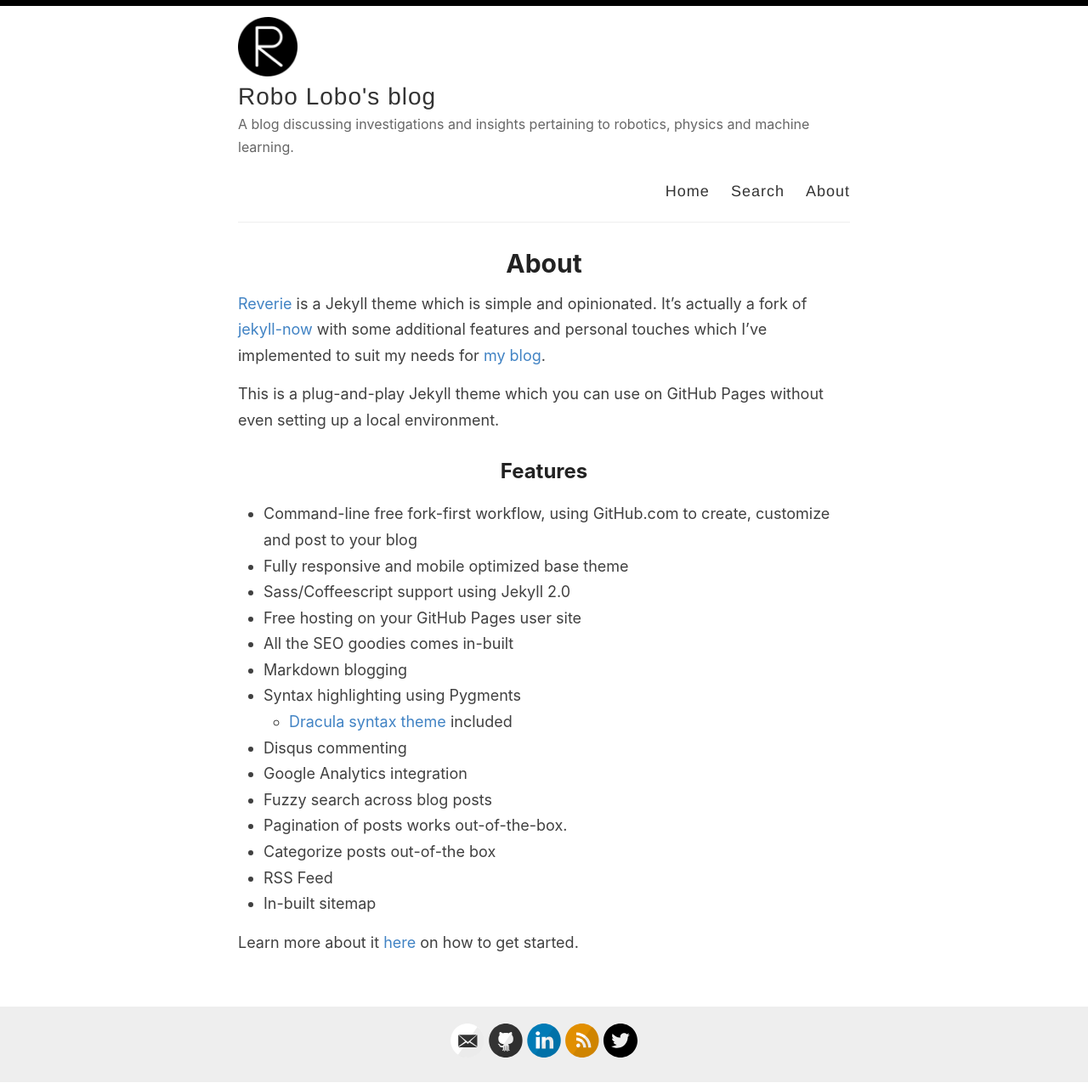
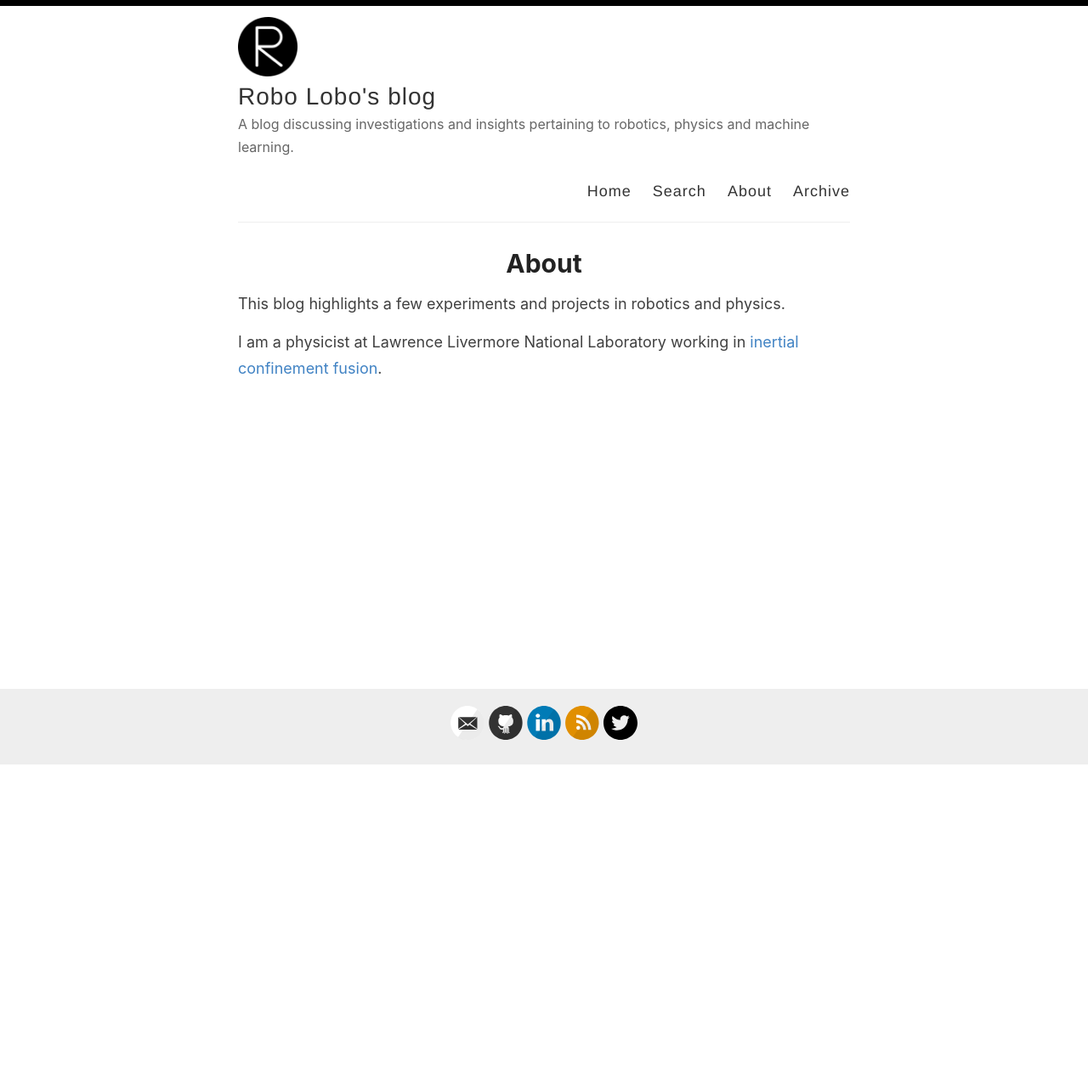
Before and after one commit to jdsalmonson/jdsalmonson.github.io, a Jekyll site: the page built from _pages/about.md, in a window 1280 px wide. Shown: the whole page at 85% size. Built offline with Jekyll 4.4.1, drawn with Linux system fonts in a browser that asks for light colours; after the commit the page ends 901 px from its top, so only the background shows below that.

Commit message:
some updates

```diff
--- a/_layouts/customjds.html
+++ b/_layouts/customjds.html
@@ -34,6 +34,7 @@
             <a href="{{ site.baseurl }}/">Home</a>
             <a href="{{ site.baseurl }}/search">Search</a>
             <a href="{{ site.baseurl }}/about">About</a>
+            <a href="{{ site.baseurl }}/archive">Archive</a>
           </nav>
         </header>
       </div>
--- a/_pages/about.md
+++ b/_pages/about.md
@@ -4,26 +4,7 @@ title: About
 permalink: /about/
 ---
 
-[Reverie](https://github.com/amitmerchant1990/reverie) is a Jekyll theme which is simple and opinionated. It's actually a fork of [jekyll-now](https://github.com/barryclark/jekyll-now) with some additional features and personal touches which I've implemented to suit my needs for [my blog](https://www.amitmerchant.com).
 
-This is a plug-and-play Jekyll theme which you can use on GitHub Pages without even setting up a local environment.
+This blog highlights a few experiments and projects in robotics and physics.
 
-## Features
-
-- Command-line free fork-first workflow, using GitHub.com to create, customize and post to your blog
-- Fully responsive and mobile optimized base theme
-- Sass/Coffeescript support using Jekyll 2.0
-- Free hosting on your GitHub Pages user site
-- All the SEO goodies comes in-built
-- Markdown blogging
-- Syntax highlighting using Pygments
-    - [Dracula syntax theme](https://draculatheme.com/) included
-- Disqus commenting
-- Google Analytics integration
-- Fuzzy search across blog posts
-- Pagination of posts works out-of-the-box.
-- Categorize posts out-of-the box
-- RSS Feed
-- In-built sitemap
-
-Learn more about it [here](https://github.com/amitmerchant1990/reverie) on how to get started.
+I am a physicist at Lawrence Livermore National Laboratory working in [inertial confinement fusion](https://en.wikipedia.org/wiki/Inertial_confinement_fusion).
```
Also changed, not shown: _pages/getting-started.md (deleted, +0 -51 lines), _posts/2021-11-21-lpc-maker-class.md (+1 -1 lines).
